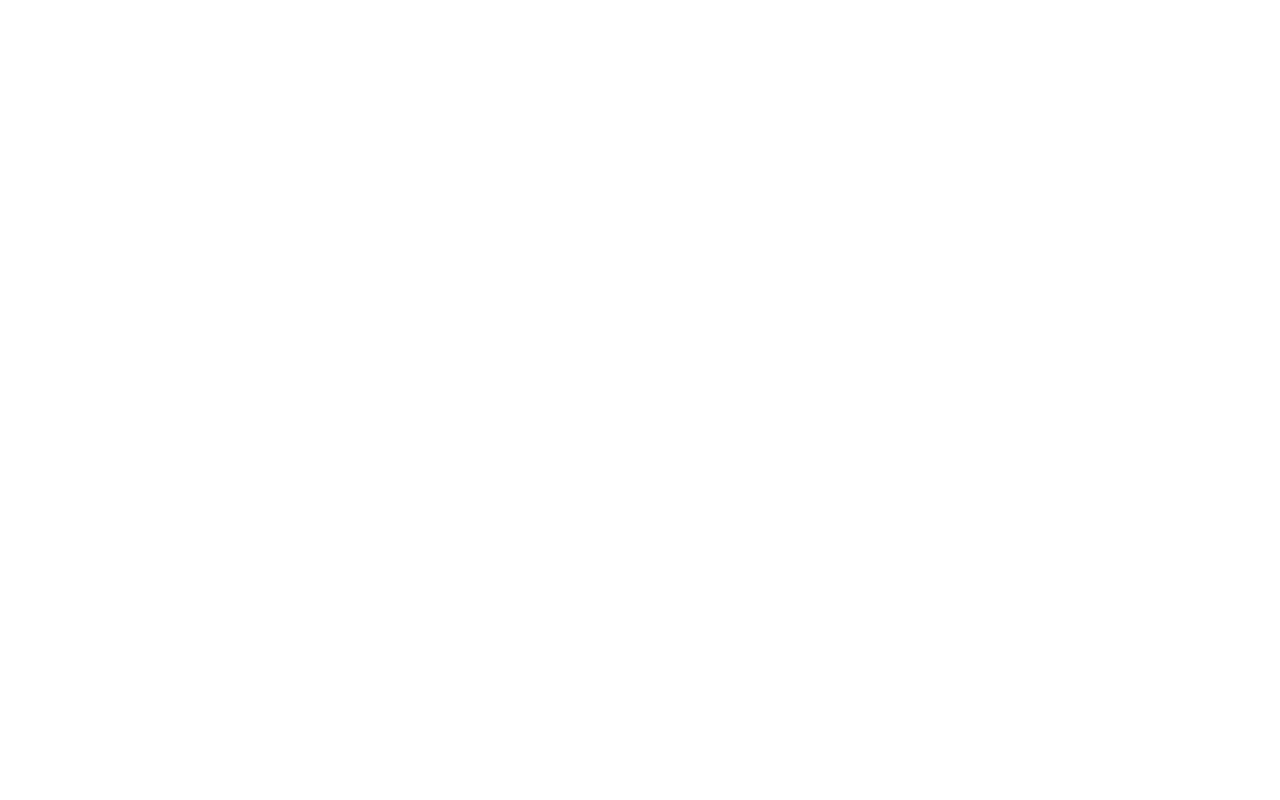
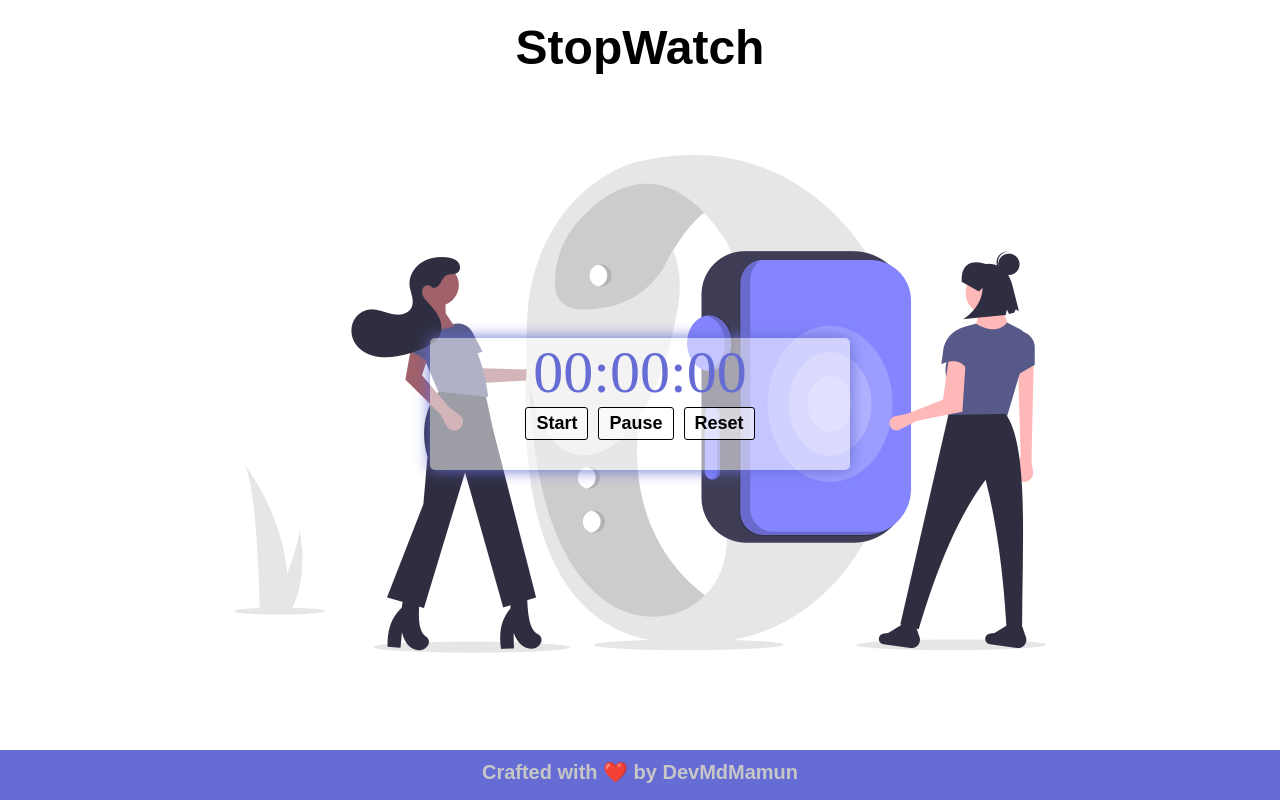
Before and after one commit to devmdmamun/17-basic-js-project, a plain HTML site: page StopWatch/index.html in a window 1280 px wide. Drawn offline with Linux system fonts and the light colour scheme; a web font is replaced by a local one.

Commit message:
UI development done

```diff
--- a/StopWatch/index.html
+++ b/StopWatch/index.html
@@ -8,6 +8,24 @@
     <title>StopWatch | 17-basic-js-project | DevMdMamun</title>
   </head>
   <body>
+    <div class="container">
+      <h1>StopWatch</h1>
+      <div class="bgStopWatch">
+        <div class="stopWatch">
+          <div class="num">
+            <span id="minute">00</span>:<span id="second">00</span>:<span
+              id="tens"
+              >00</span
+            >
+          </div>
+          <button id="start">Start</button><button id="pause">Pause</button
+          ><button id="reset">Reset</button>
+        </div>
+      </div>
+    </div>
+    <footer>
+      <p>Crafted with ❤️ by DevMdMamun</p>
+    </footer>
     <script src="app.js"></script>
   </body>
 </html>
--- a/StopWatch/style.css
+++ b/StopWatch/style.css
@@ -0,0 +1,101 @@
+@import url("https://fonts.googleapis.com/css2?family=Encode+Sans+SC:wght@300&display=swap");
+:root {
+  --defcol: rgba(255, 255, 255, 0.53);
+}
+* {
+  margin: 0;
+  padding: 0;
+  box-sizing: border-box;
+  -webkit-user-select: none;
+  -moz-user-select: none;
+  -ms-user-select: none;
+  user-select: none;
+}
+.container {
+  text-align: center;
+  max-width: 1200px;
+  margin: 0 auto;
+  height: 100vh;
+}
+h1,
+button,
+p {
+  font-family: "Encode Sans SC", sans-serif;
+  font-weight: bold;
+}
+h1 {
+  font-size: 3rem;
+  padding-top: 20px;
+}
+.bgStopWatch {
+  background-image: url("image/bg.png");
+  background-size: contain;
+  background-repeat: no-repeat;
+  max-width: 1052px;
+  height: 658px;
+  margin: 0 auto;
+  display: flex;
+  justify-content: center;
+  align-items: center;
+}
+.stopWatch {
+  background-color: var(--defcol);
+  width: 40%;
+  height: 20%;
+  border-radius: 5px;
+  -webkit-box-shadow: 0px 0px 15px #656cd3;
+  box-shadow: 0px 0px 15px #656cd3;
+  transition: 0.5s;
+}
+.stopWatch:hover {
+  -webkit-box-shadow: 0 0 0 0.1rem #656cd3;
+  box-shadow: 0 0 0 0.1rem #656cd3;
+  transition: 0.5s;
+}
+.num {
+  font-size: 60px;
+  color: #656cd3;
+}
+button {
+  font-size: 18px;
+  padding: 5px 10px;
+  margin: 0 5px;
+  background-color: var(--defcol);
+  border: 1px solid black;
+  border-radius: 3px;
+  cursor: pointer;
+  transition: 0.4;
+}
+button:hover {
+  background-color: #656cd3b7;
+  border: 1px solid #656cd3b7;
+  color: white;
+  transition: 0.4s;
+}
+footer {
+  position: fixed;
+  text-align: center;
+  height: 50px;
+  width: 100%;
+  background-color: #656cd3;
+  bottom: 0;
+}
+footer p {
+  font-size: 20px;
+  margin-top: 10px;
+  color: #c7c7c7;
+}
+@media (max-width: 900px) {
+  .bgStopWatch {
+    height: 500px;
+  }
+  .stopWatch {
+    width: 93%;
+    height: 25%;
+  }
+}
+@media (max-width: 570px) {
+  .bgStopWatch {
+    max-width: 338px;
+  }
+}
```
